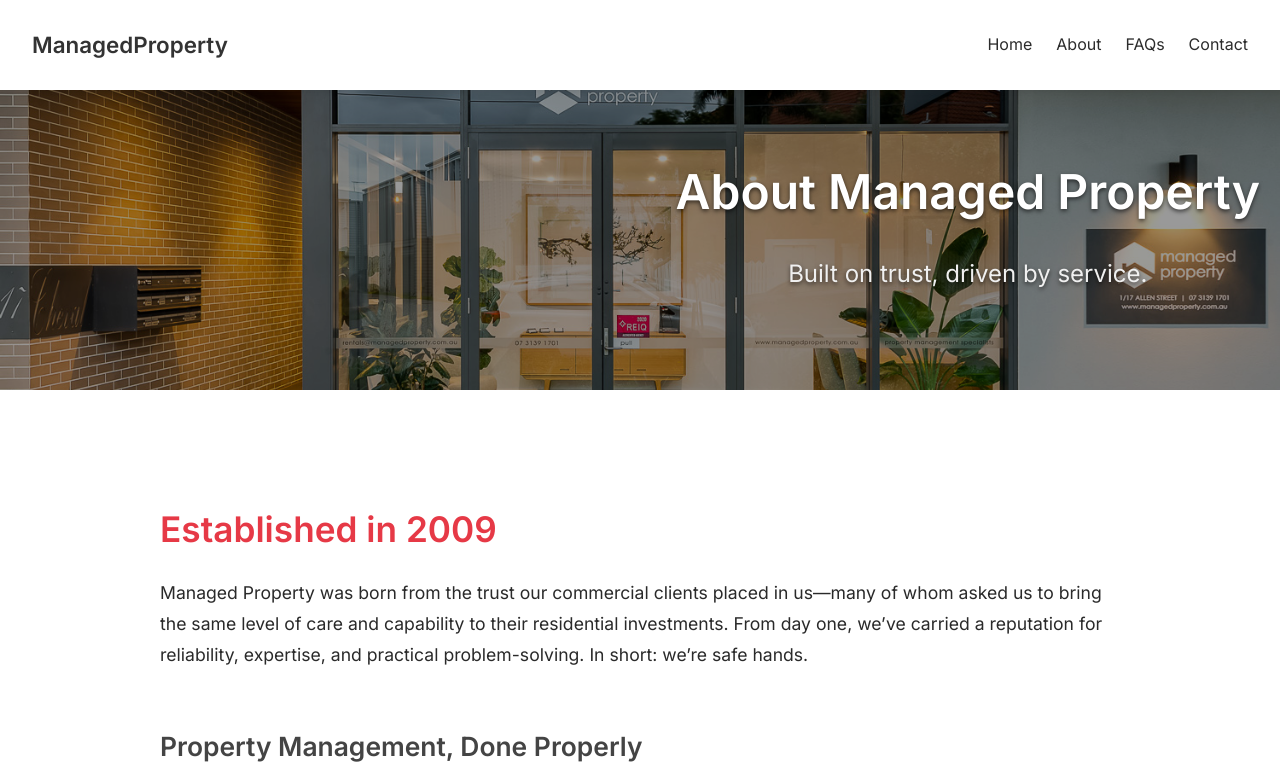
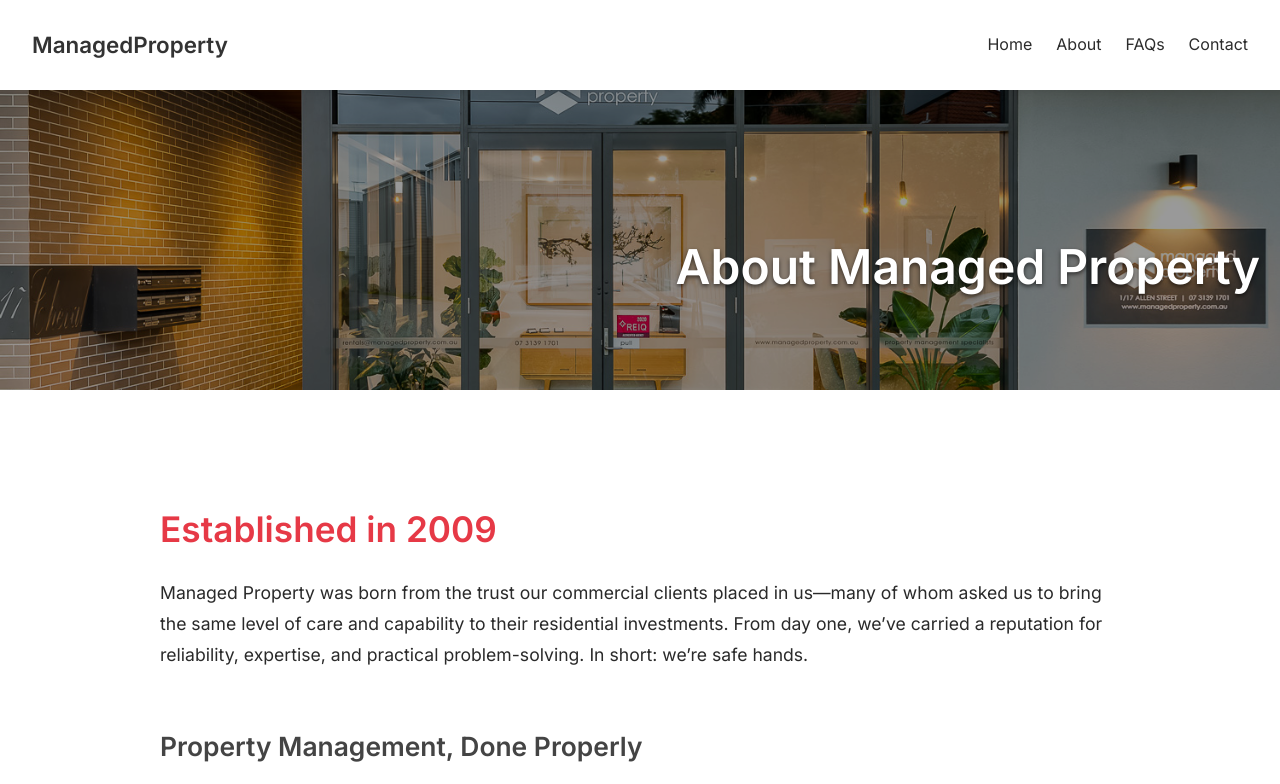
Before and after one commit to managedproperty/mpdemo, a plain HTML site: page about.html in a window 1280 px wide. Shown: the top 784 px of the page. Drawn offline with Linux system fonts and the light colour scheme.

Commit message:
Update about.html

```diff
--- a/about.html
+++ b/about.html
@@ -11,12 +11,12 @@
 
 <div id="header"></div>
 
-  <header class="hero image-hero">
-  <div class="hero-content">
+<header class="hero image-hero">
+  <div class="hero-content static-hero-text">
     <h1>About Managed Property</h1>
-    <p>Built on trust, driven by service.</p>
   </div>
 </header>
+
 
   <section class="content-section">
     <div class="container">
```
